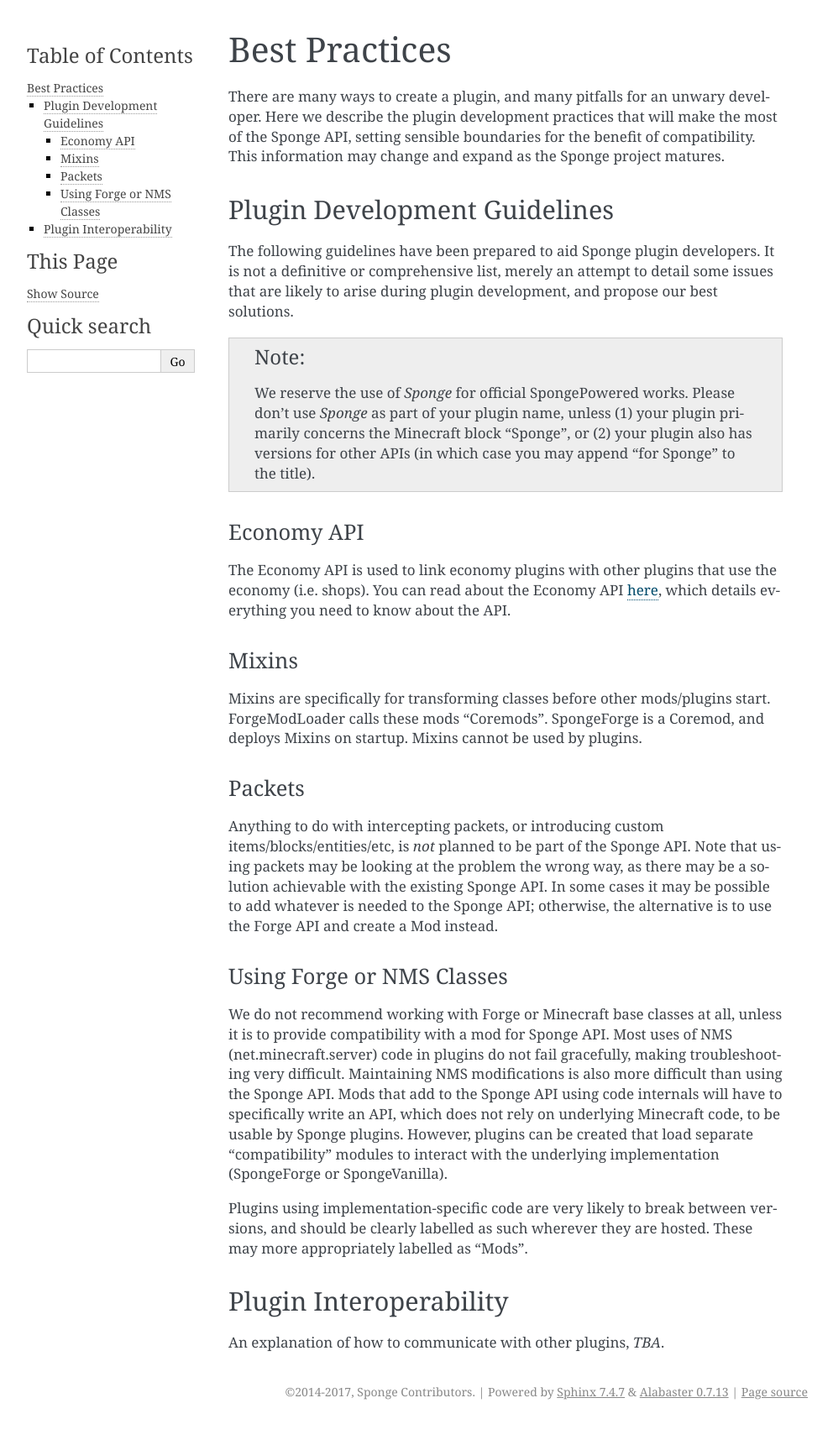
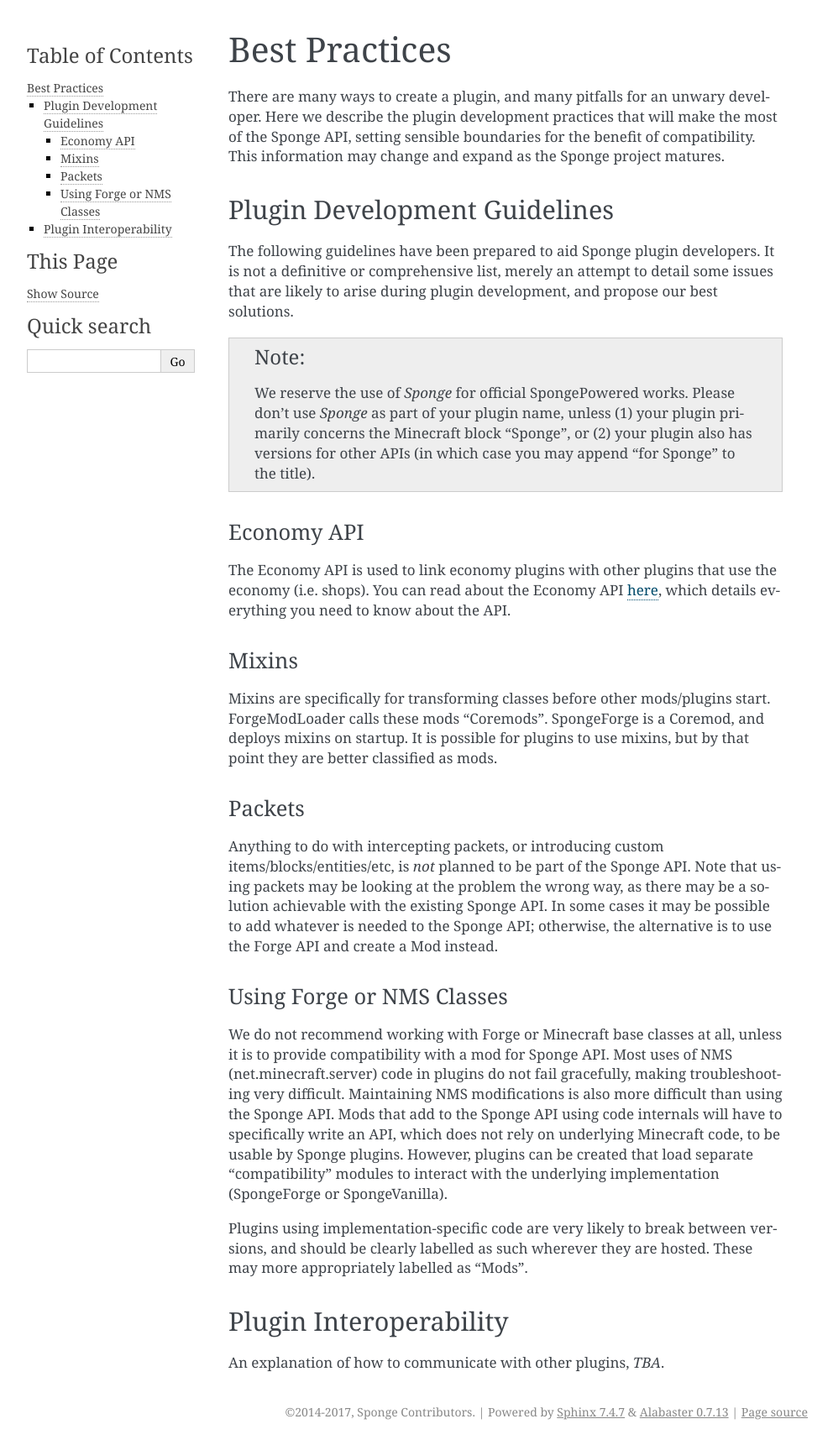
Before and after one commit to SpongePowered/SpongeDocs, a Sphinx documentation site: the page built from source/plugin/practices.rst, in a window 1280 px wide. Shown: the whole page at 84% size, without its empty margins (148-1140 px from the left). Built offline with Sphinx 7.4.7, drawn with Linux system fonts in a browser that asks for light colours; pages that are not in the unit, such as notebooks, are missing from menus; before the commit the page ends 1697 px from its top, so only the background shows below that.

Commit message:
Fixin' mixins
Resolves #566

```diff
--- a/source/plugin/practices.rst
+++ b/source/plugin/practices.rst
@@ -31,7 +31,8 @@
 ~~~~~~
 
 Mixins are specifically for transforming classes before other mods/plugins start. ForgeModLoader calls these mods
-“Coremods”. SpongeForge is a Coremod, and deploys Mixins on startup. Mixins cannot be used by plugins.
+“Coremods”. SpongeForge is a Coremod, and deploys mixins on startup. It is possible for plugins to use mixins, but
+by that point they are better classified as mods.
 
 
 Packets
```
